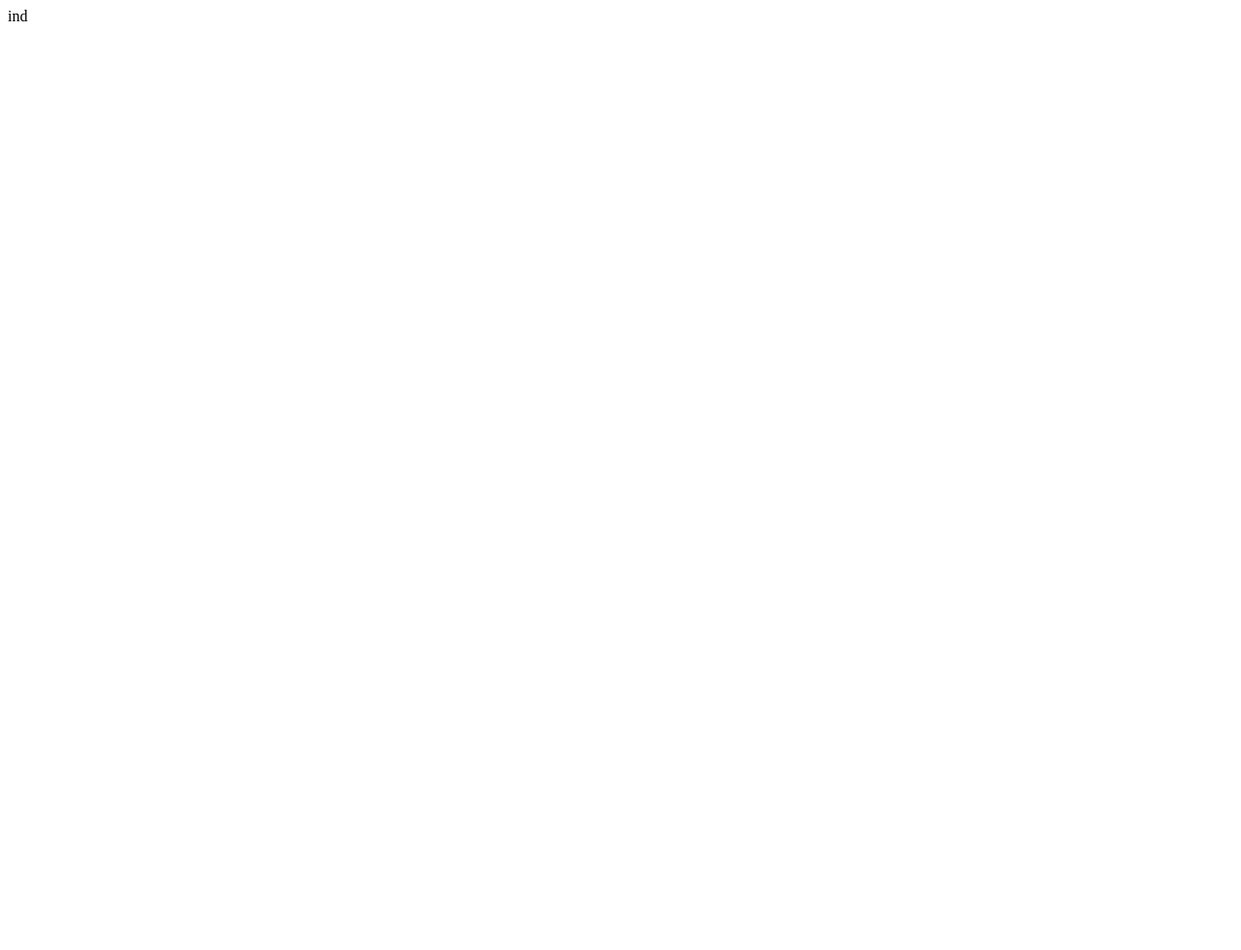
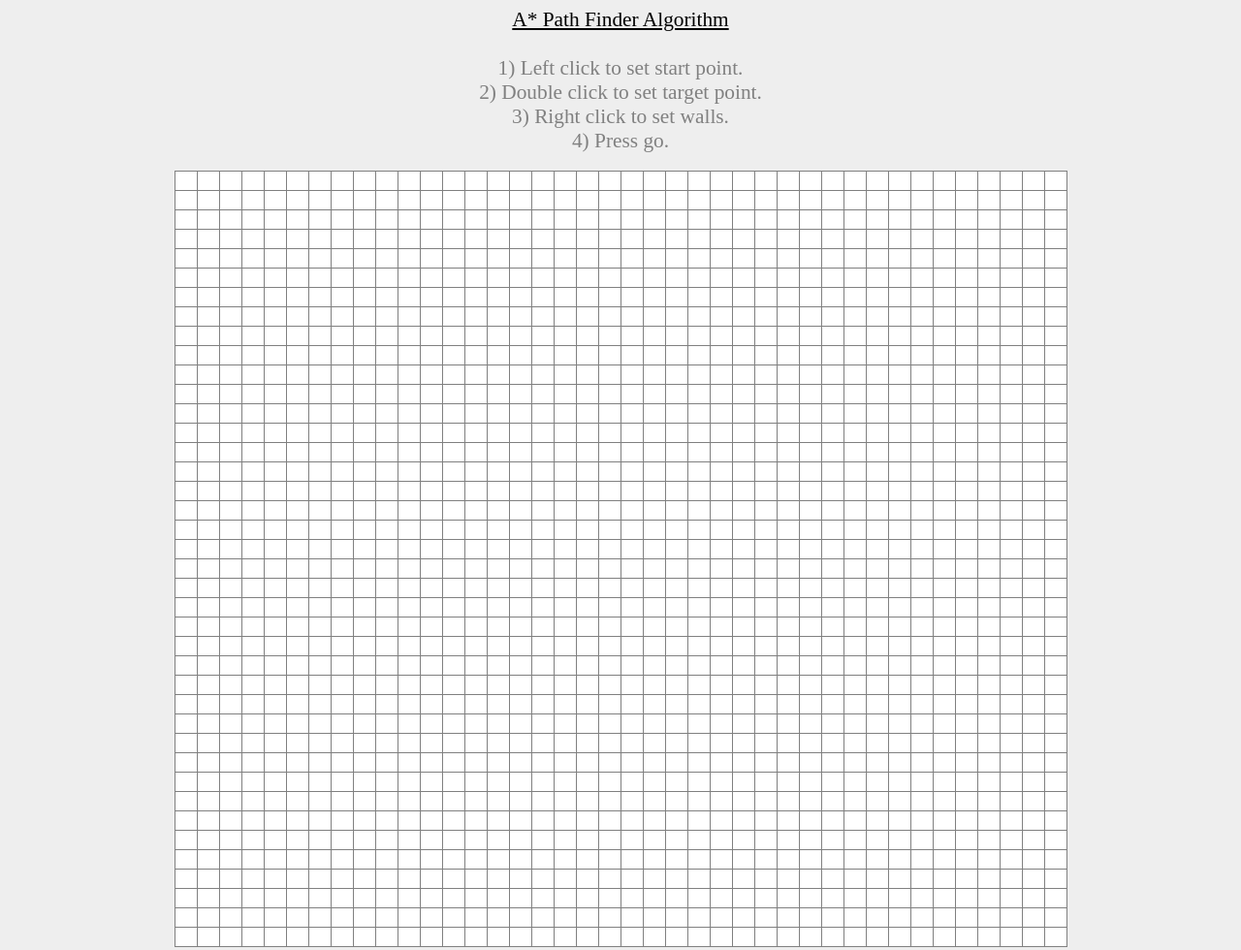
Before and after one commit to edwardlebarbenchon/astar, a plain HTML site: page index.html in a window 1280 px wide. Shown: the whole page at 97% size. Before the commit the page ends 800 px from the top, so only its background shows below. Drawn offline with Linux system fonts and the light colour scheme.

Commit message:
Added grid initialization and a small set of basic instructions for the user on top of the page.

```diff
--- a/index.html
+++ b/index.html
@@ -1 +1,23 @@
-ind
+<html>
+	<head>
+		<title>A* Pathfinder Algorithm</title>
+		<link rel="stylesheet" href="plugins/styles.css" type="text/css" />
+		<script src="plugins/functions.js" type="text/javascript"></script>
+	</head>
+	<body>
+		<div class="description">
+			<u>A* Path Finder Algorithm</u>
+			<br /><br />
+			<span style='color:grey'>
+				1) Left click to set start point.<br />
+				2) Double click to set target point. <br />
+				3) Right click to set walls. <br />
+				4) Press go. <br />
+			</span>
+		</div>
+		<br />
+		<div id="grid-area">
+			<!-- populated through javascript -->
+		</div>
+	</body>
+</html>
--- /dev/null
+++ b/plugins/functions.js
@@ -0,0 +1,26 @@
+window.onload = function()
+{
+	resetGrid(40,40);
+}
+
+function resetGrid(rows, cols)
+{
+	var table = document.createElement("table");
+
+	for(var i = 0; i < rows; i++)
+	{
+		var tr = document.createElement("tr");
+		table.appendChild(tr);
+
+		for(var j = 0; j < cols; j++)
+		{
+			var td = document.createElement("td");
+			tr.appendChild(td);
+		}
+
+		table.appendChild(tr);
+	}
+
+	console.log(table);
+	document.getElementById("grid-area").appendChild(table);
+}
--- /dev/null
+++ b/plugins/styles.css
@@ -0,0 +1,33 @@
+body
+{
+	background-color:#EEEEEE;
+}
+
+#grid-area
+{
+	text-align:center;
+}
+
+table
+{
+	border-collapse: collapse;
+	margin-left:auto;
+	margin-right:auto;
+}
+
+table tr td
+{
+	width:20px;
+	height:20px;
+	border:1px solid black;
+	border-color:grey;
+	background-color:white;
+}
+
+div.description
+{
+	color:black;
+	font-size:16pt;
+	text-align:center;
+	font-style:bold;
+}
```
